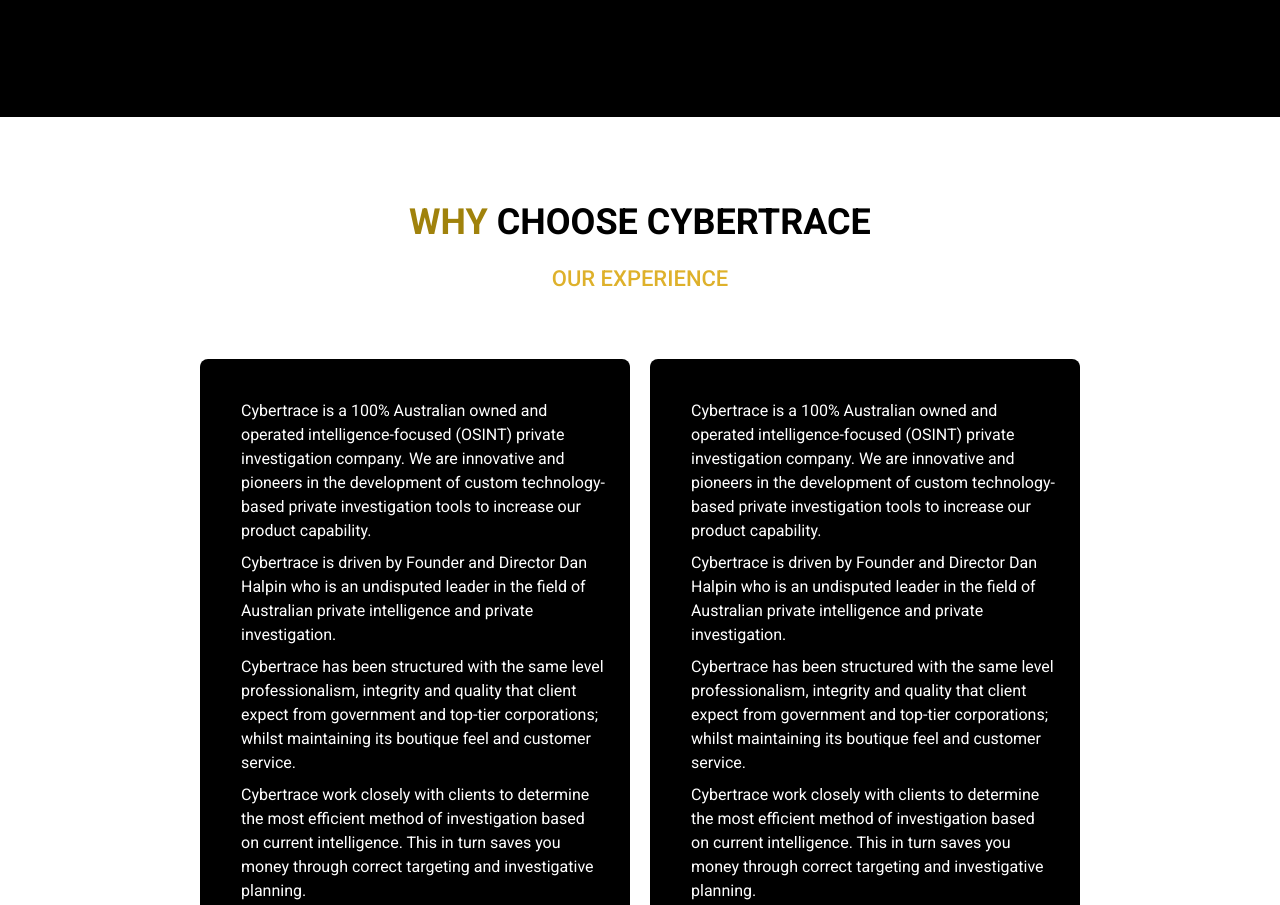
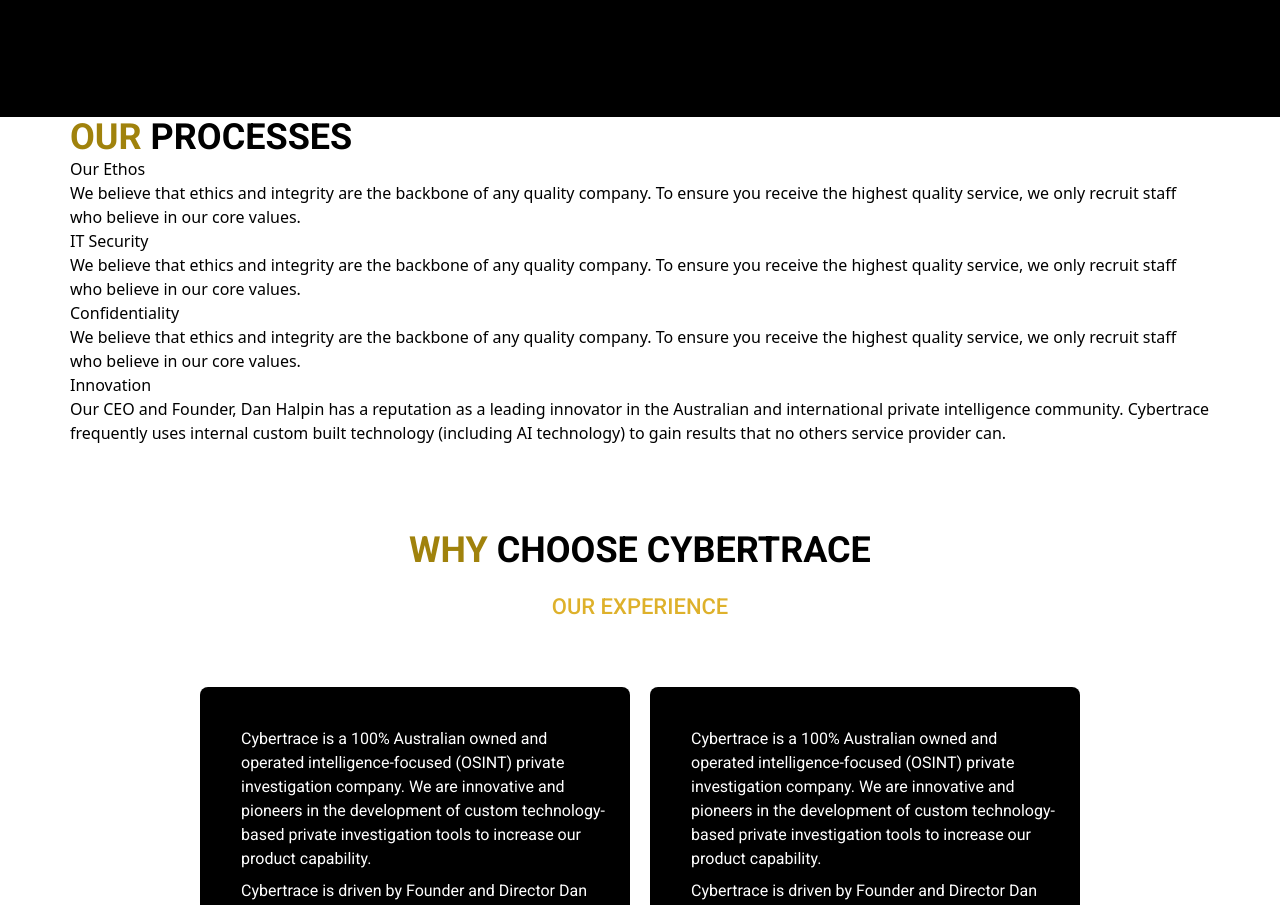
Before and after one commit to NabeelJaan/cybertrace, a Next.js app: page / in a window 1280 px wide. Shown: the part 3447-4352 px from the top of the page. Built offline with nearby package versions, Linux system fonts and the light colour scheme.

Commit message:
process component html structure with content

```diff
--- /dev/null
+++ b/components/Process4.jsx
@@ -0,0 +1,55 @@
+import React from "react";
+import Link from "next/link";
+
+
+const Process4 = () => {
+    return(
+        <section className="">
+            <div className="max-w-1140px mx-auto">
+
+                <div>
+                    <h2 className="text-4xl text-black font-roboto font-semibold uppercase">
+                        <span className="text-golden">Our</span> Processes
+                    </h2>
+                </div>
+
+                <div className="processes-box-wrapper">
+                    <div className="pro-box">
+                        <div><i aria-hidden="true" class="fas fa-star"></i></div>
+                        <h4>Our Ethos</h4>
+                        <p>We believe that ethics and integrity are the backbone of any quality company.
+                            To ensure you receive the highest quality service, we only recruit staff who
+                            believe in our core values.</p>
+                    </div>
+
+                    <div className="pro-box">
+                        <div><i aria-hidden="true" class="fas fa-star"></i></div>
+                        <h4>IT Security</h4>
+                        <p>We believe that ethics and integrity are the backbone of any quality company.
+                            To ensure you receive the highest quality service, we only recruit staff who
+                            believe in our core values.</p>
+                    </div>
+
+                    <div className="pro-box">
+                        <div><i aria-hidden="true" class="fas fa-star"></i></div>
+                        <h4>Confidentiality</h4>
+                        <p>We believe that ethics and integrity are the backbone of any quality company.
+                            To ensure you receive the highest quality service, we only recruit staff who
+                            believe in our core values.</p>
+                    </div>
+
+                    <div className="pro-box">
+                        <div><i aria-hidden="true" class="fas fa-star"></i></div>
+                        <h4>Innovation</h4>
+                        <p>Our CEO and Founder, Dan Halpin has a reputation as a leading innovator in the
+                            Australian and international private intelligence community. Cybertrace frequently
+                            uses internal custom built technology (including AI technology) to gain results that
+                            no others service provider can.</p>
+                    </div>
+                </div>
+            </div>
+        </section>
+    )
+}
+
+export default Process4
--- a/pages/index.js
+++ b/pages/index.js
@@ -2,6 +2,7 @@
 import Layout from "../components/layout";
 import Slider from "../components/Slider";
 import ReviewSlider from "../components/ReviewSlider";
+import Process4 from "../components/Process4";
 import WhyChoose from "../components/WhyChoose";
 import OurPartners from "../components/OurPartners";
 import Image from "next/image";
@@ -194,6 +195,7 @@
 
 
           <ReviewSlider />
+          <Process4 />
           <WhyChoose />
           <OurPartners />
 
```
